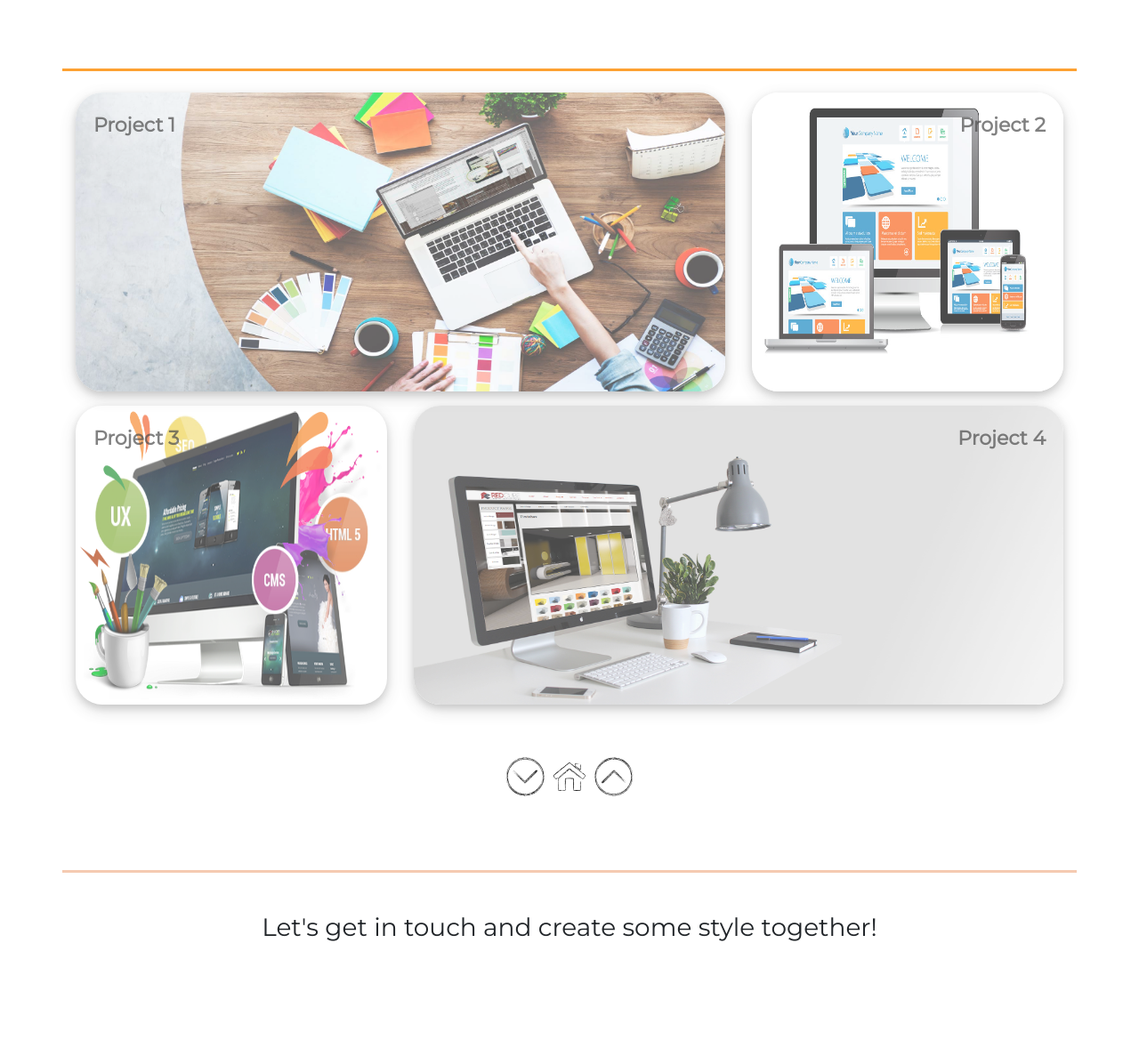
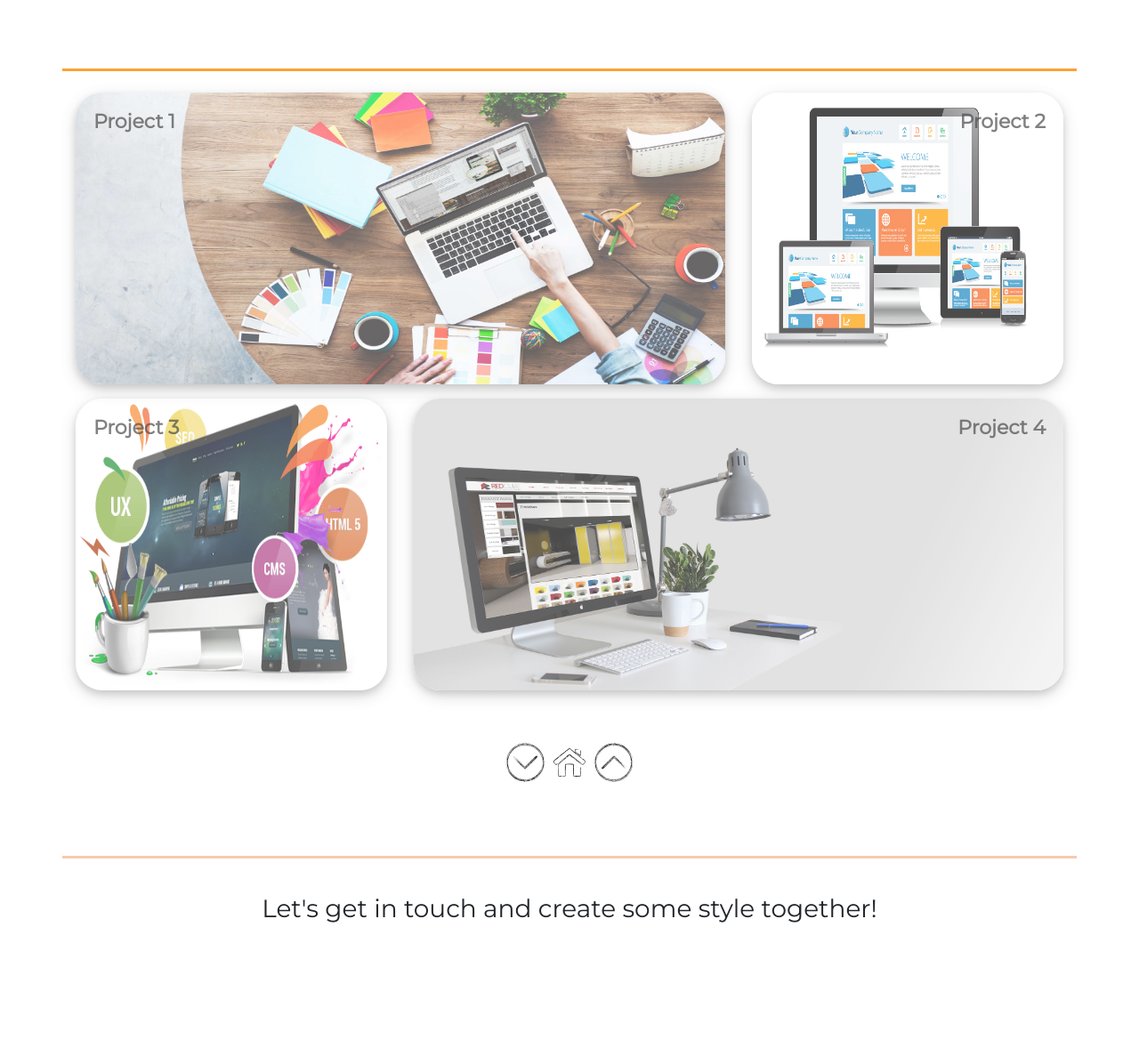
Before and after one commit to Kaisky/Portfolio_webpage_udacity_project, a plain HTML site: page index.html in a window 1280 px wide. Shown: the part 1738-2925 px from the top of the page at 89% size. Drawn offline with nearby package versions, Linux system fonts and the light colour scheme.

Commit message:
updated paragraphs and added header tags

```diff
--- a/index.html
+++ b/index.html
@@ -117,22 +117,22 @@
         <div class="cards row">
             <div class="col-sm-12 col-md-8 mb-3">
                 <div class="card-body project item-one">
-                    <p class="project-info">Project 1</p>
+                    <h3 class="project-info">Project 1</h3>
                 </div>
             </div>
             <div class="col-sm-12 col-md-4 mb-3">
                 <div class="card-body project item-two">
-                    <p class="project-info">Project 2</p>
+                    <h3 class="project-info">Project 2</h3>
                 </div>
             </div>
             <div class="col-sm-12 col-md-4 mb-3">
                 <div class="card-body project item-three">
-                    <p class="project-info">Project 3</p>
+                    <h3 class="project-info">Project 3</h3>
                 </div>
             </div>
             <div class="col-sm-12 col-md-8 mb-3">
                 <div class="card-body project item-four">
-                    <p class="project-info">Project 4</p>
+                    <h3 class="project-info">Project 4</h3>
                 </div>
             </div>
         </div>
@@ -149,7 +149,7 @@
         </div>
     </section>
     <footer id="connect" class="container">
-        <p class="connect-info col">Let's get in touch and create some style together!</p>
+        <h2 class="connect-info col">Let's get in touch and create some style together!</h2>
         <div class="get-in-touch">
             <a href="https://github.com/Kaisky" target="_blank" class="social">
                 <img src="./assets/github.svg" alt="Kaisky GitHub" width="75" height="75">
```
